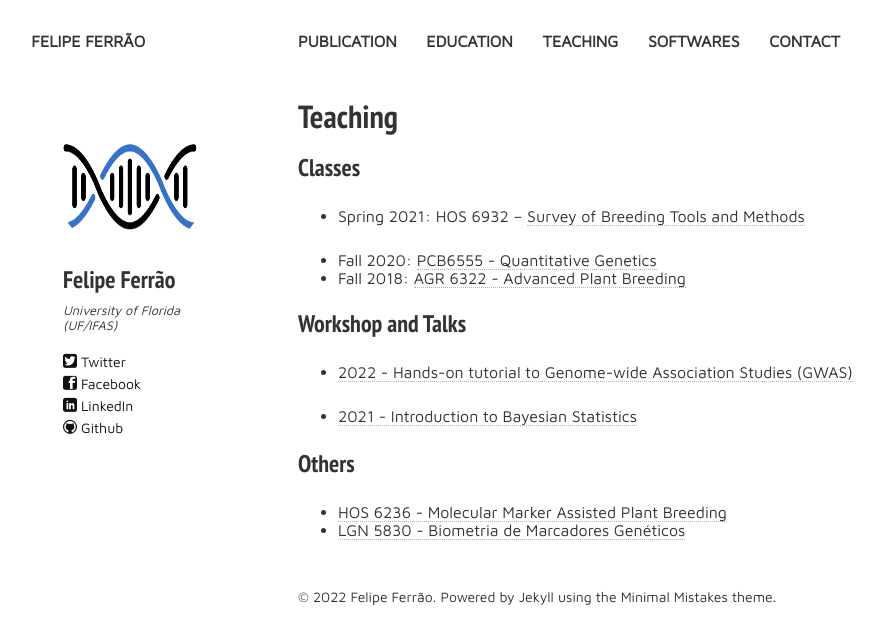
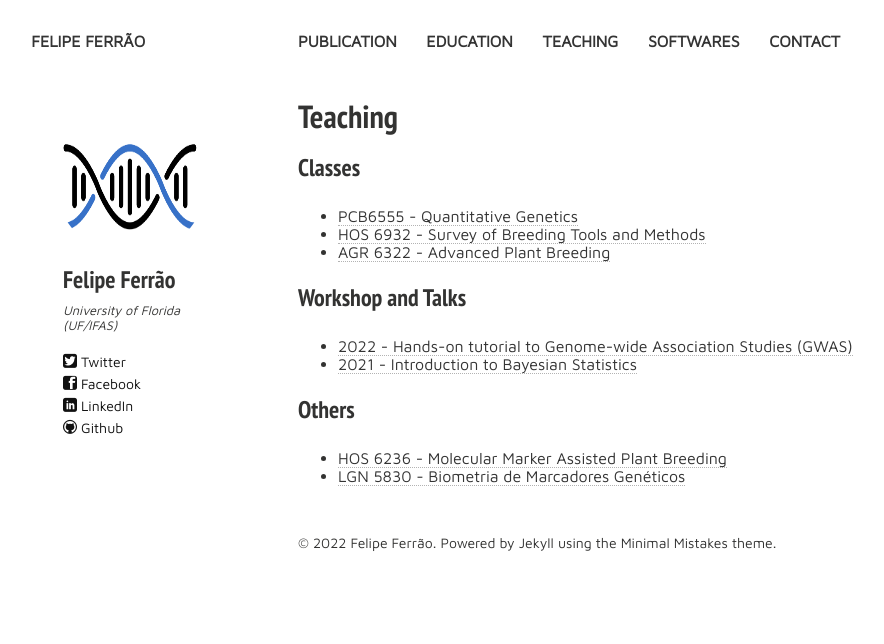
Before and after one commit to lfelipe-ferrao/lfelipe-ferrao.github.io, a Jekyll site: the page built from teaching.md, in a window 1280 px wide. Shown: the top 644 px of the page, without its empty margins (22-906 px from the left). Built offline with Jekyll 4.4.1, drawn with Linux system fonts in a browser that asks for light colours; nearby versions of some CDN libraries.

Commit message:
Update teaching.md

```diff
--- a/teaching.md
+++ b/teaching.md
@@ -15,16 +15,13 @@ tags: [people, undergrads, MSc, PhD, postdocs]
 
 ### Classes
 
-- Spring 2021: HOS 6932 -- [Survey of Breeding Tools and Methods](class/survey/index.md)
-
-- Fall 2020: [PCB6555 - Quantitative Genetics](class/quantGenetic/index.md)
-- Fall 2018: [AGR 6322 - Advanced Plant Breeding](class/ad_plant/index.md)
+- [PCB6555 - Quantitative Genetics](class/quantGenetic/index.md)
+- [HOS 6932 - Survey of Breeding Tools and Methods](class/survey/index.md)
+- [AGR 6322 - Advanced Plant Breeding](class/ad_plant/index.md)
 
 ### Workshop and Talks
 
 - [2022 - Hands-on tutorial to Genome-wide Association Studies (GWAS)](class/GWAS/index.md)
-
-
 - [2021 - Introduction to Bayesian Statistics](class/Bayesian/index.md)
 
 
```
